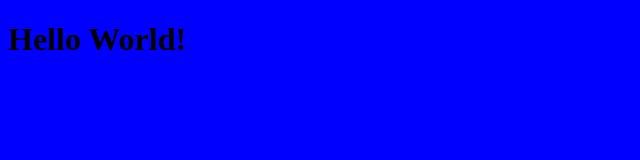
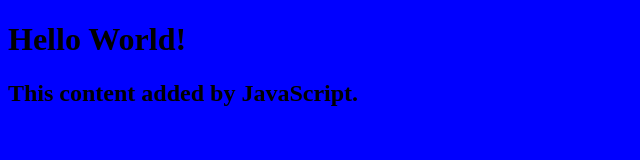
Before and after one commit to loganzimm4/Logan-s-Prework-Website, a plain HTML site: page index.html in a window 1280 px wide. Shown: the whole page, without its empty margins (0-640 px from the left). Drawn offline with Linux system fonts and the light colour scheme.

Commit message:
add script.js, connect to index.html

```diff
--- a/index.html
+++ b/index.html
@@ -6,5 +6,6 @@
     </head>
     <body>
         <h1>Hello World!</h1>
+        <script src="script.js"></script>
     </body>
 </html>
--- /dev/null
+++ b/script.js
@@ -0,0 +1,4 @@
+const h2 = document.createElement("h2");
+h2.textContent = "This content added by JavaScript.";
+
+document .querySelector("body").appendChild(h2);
```
